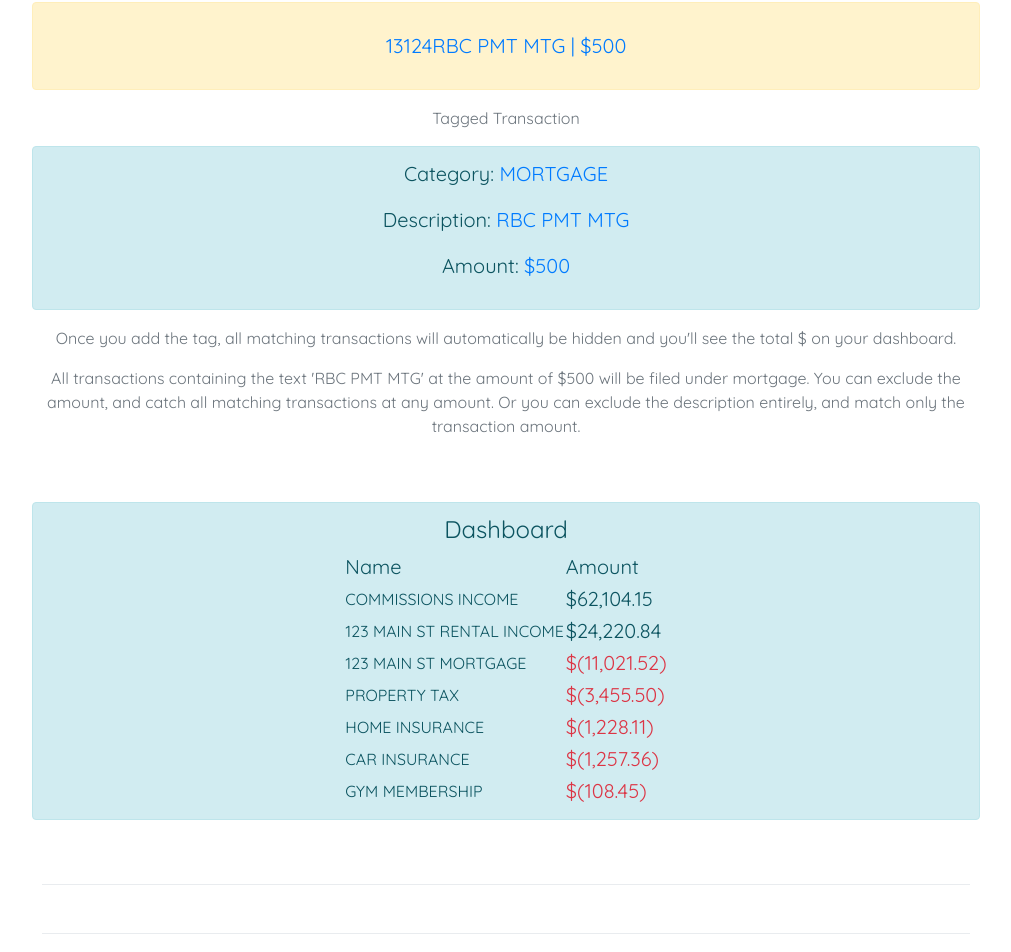
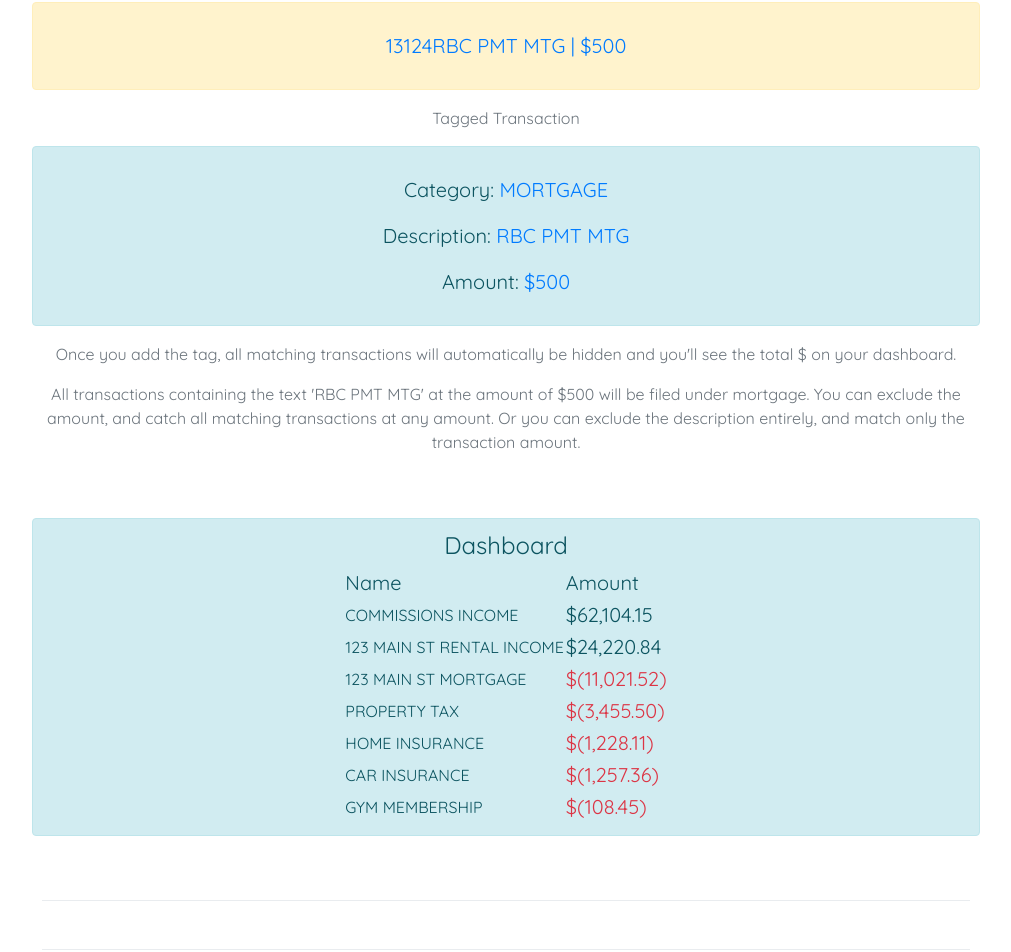
Before and after one commit to WarrenJohn/keepsimplebooks, a Vue app in the folder client/: page / in a window 1280 px wide. Shown: the part 2028-2980 px from the top of the page, without its empty margins (134-1145 px from the left). Built offline with nearby package versions, Linux system fonts and the light colour scheme.

Commit message:
restyled a p tag

```diff
--- a/client/src/views/Home.vue
+++ b/client/src/views/Home.vue
@@ -93,7 +93,7 @@
                 </b-alert>
                 <p>Tagged Transaction</p>
                 <b-alert show>
-                    <p class="lead">Category: <b class="text-primary">MORTGAGE</b></p>
+                    <p class="lead mt-3">Category: <b class="text-primary">MORTGAGE</b></p>
                     <p class="lead">Description: <b class="text-primary">RBC PMT MTG</b></p>
                     <p class="lead">Amount: <b class="text-primary">$500</b></p>
                 </b-alert>
```
